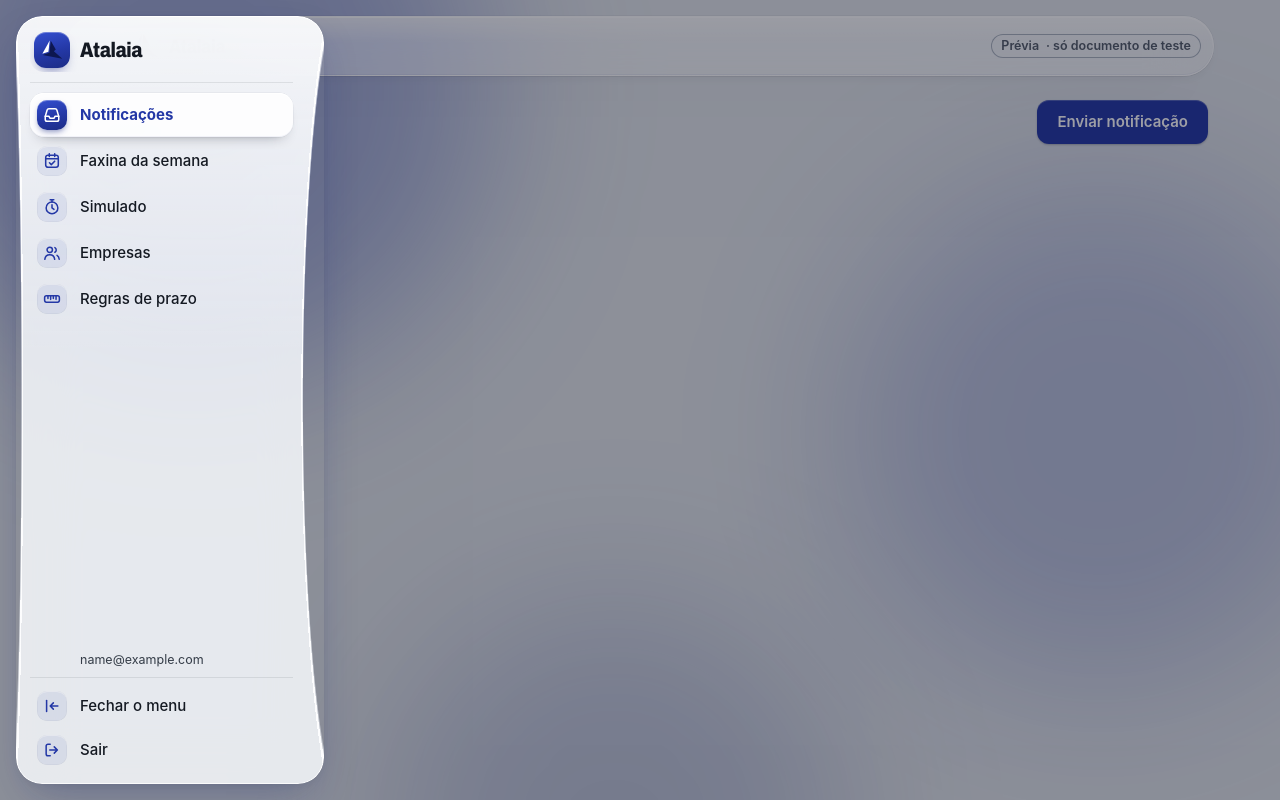
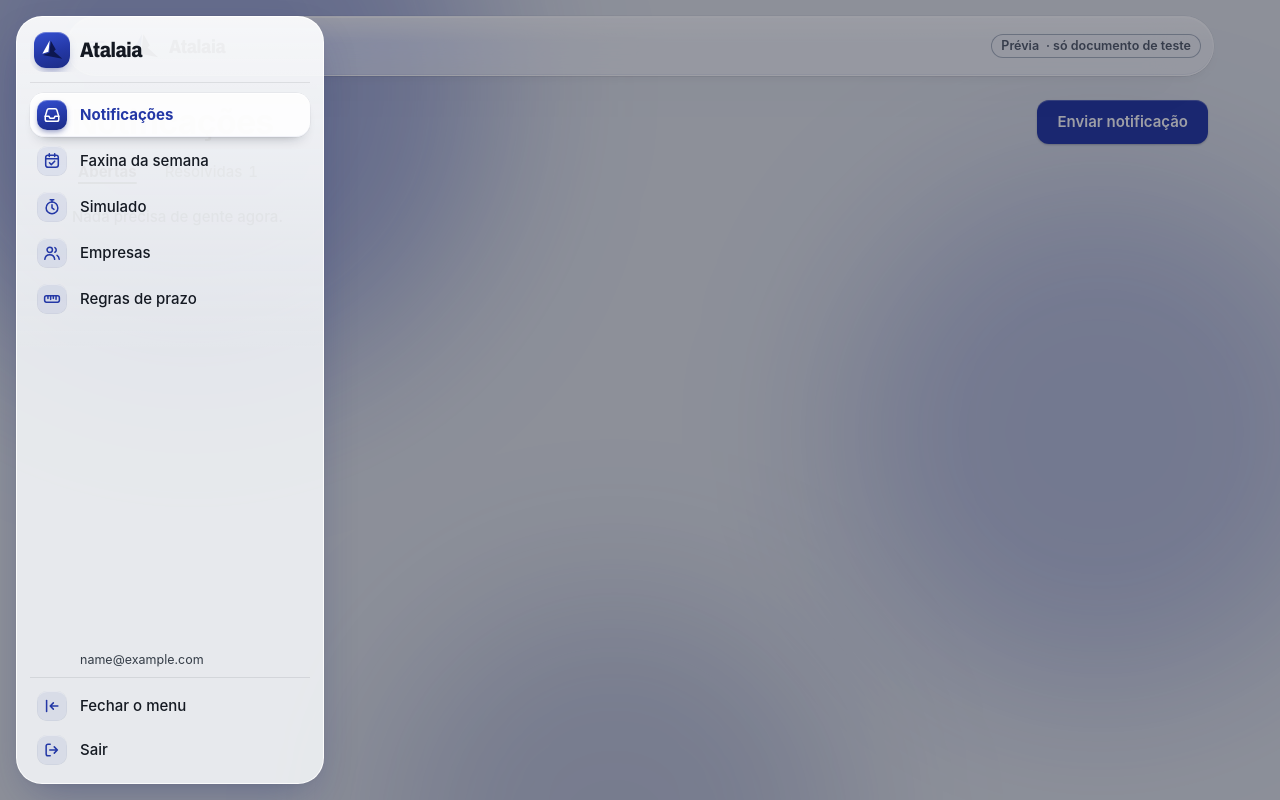
Before and after one commit to namtech-agents/atalaia, a Spring Boot app: page / in a window 1280 px wide, after a click that opens the changed part. Run offline with Spring Boot 4, Linux system fonts and the light colour scheme; a user stored in the database is signed in; empty tables hold one stand-in row (values such as "Sample post"); some of the project's set-up classes (security, data sources, template engines, error pages and the like) are left out, and stand-ins take their place; database files in the repository are not loaded.

Commit message:
fix: menu colado na borda, lados retos, empurra o conteúdo ao abrir e troca de tela sem piscar (#202)

```diff
--- a/src/main/resources/static/css/atalaia.css
+++ b/src/main/resources/static/css/atalaia.css
@@ -226,6 +226,12 @@ html { scroll-padding-top: 92px; }
 .lido { margin-top: 10px; max-height: 320px; overflow: auto; background: var(--solido); border-radius: 12px; padding: 14px; font-size: 13.5px; line-height: 1.6; white-space: pre-wrap; overflow-wrap: anywhere; }
 
 @media (prefers-reduced-motion: reduce) { *, *::before, *::after { animation: none !important; transition: none !important; } }
+/* Troca de tela sem piscar (#202): cada clique carrega uma página nova do servidor, e sem isto a tela pisca em branco
+   e o menu é redesenhado do zero. Com a transição entre páginas, o navegador funde a tela velha na nova; o menu tem
+   nome próprio, então fica parado no lugar enquanto só o conteúdo troca. Quem pediu menos movimento não ganha a
+   fusão (a troca é seca, como antes). Navegador que não conhece a regra só a ignora */
+@media (prefers-reduced-motion: no-preference) { @view-transition { navigation: auto; } }
+.menu { view-transition-name: menu; }
 @media (max-width: 860px) {
   :root { --borda: 10px; }
   .titulo h1 { font-size: 28px; }
@@ -301,7 +307,7 @@ html { scroll-padding-top: 92px; }
 
 /* =====================================================================
    O MENU LATERAL (telas de dentro; o HTML está no pedaço "topo" de fragmentos.html)
-   É o menu de vidro curvo aprovado no protótipo, sem as partes que eram só de demonstração.
+   Veio do menu de vidro do protótipo; desde a #202 tem lados retos e, aberto, empurra o conteúdo.
    COMO ABRE E FECHA, SEM JAVASCRIPT: tudo depende de UMA medida, a largura do menu.
      - Cada linha (.m-item) ocupa a largura que houver e corta o que não cabe. Com o menu em 72px sobra só
        o quadrado do desenho (44px); com 284px aparece o nome ao lado. O movimento também só olha para ela.
@@ -310,10 +316,6 @@ html { scroll-padding-top: 92px; }
    O static/js/menu.js só lembra a escolha de uma tela para a outra.
    ===================================================================== */
 
-/* O tom do vidro do menu muda quando ele abre por cima do conteúdo (fica mais leitoso). Uma variável comum troca
-   de valor de uma vez; registrada como cor, o navegador sabe passar de um tom ao outro aos poucos.
-   Navegador que não conhece @property só ignora este bloco: o tom troca de uma vez, como antes */
-@property --menu-vidro { syntax: "<color>"; inherits: true; initial-value: rgba(255, 255, 255, .54); }
 
 /* A chave: a caixa de marcar existe e recebe o foco do teclado, mas não é desenhada (quem aparece são os rótulos dela).
    visibility: visible: com a gaveta fechada o menu inteiro fica invisível, e a chave continua alcançável pelo Tab */
@@ -323,36 +325,19 @@ html { scroll-padding-top: 92px; }
 .pular:focus { transform: none; }
 .m-veu, .so-estreito { display: none; }
 
-.menu { z-index: 10; border-radius: 26px; box-shadow: var(--menu-sombra);
-  /* A CURVA: os dois lados do vidro entram para dentro no meio. Cada lado é uma "mordida" em forma de elipse com
-     o centro fora do menu: tamanho (largura e altura do raio) e posição do centro. A da direita é medida em % da
-     largura do menu, então cresce sozinha quando ele abre (5px recolhido, 20px aberto). A altura do raio faz a
-     elipse cruzar a borda reta bem onde o canto redondo começa (57,7% da altura menos 30px).
-     A altura entra como medida (--m-altura), e não como %: o Chrome e o Edge recusam raio de elipse que mistura
-     % com px, e uma declaração recusada derruba o vidro inteiro (máscara e fundo). O menu tem sempre a altura
-     da janela menos as duas bordas, no computador e na gaveta */
-  --m-altura: calc(100dvh - 2 * var(--borda));
-  --m-raio-curva: calc(var(--m-altura) * .577 - 30px);
-  --m-curva-direita: ellipse 14% var(--m-raio-curva) at 107% 50%;
-  --m-curva-esquerda: ellipse 12px var(--m-raio-curva) at -6px 50%;
-  /* o fio de luz: um risco de 1,2px logo depois da borda da elipse, do lado do vidro */
-  --m-fio: transparent 100%, var(--menu-luz) 100%, var(--menu-luz) calc(100% + 1.2px), transparent calc(100% + 1.2px);
-  --m-fundo: var(--vidro-solido); }
-/* O vidro é uma camada atrás do conteúdo. A máscara apaga as duas mordidas (só fica o que as duas camadas deixam:
-   intersect); os dois primeiros fundos riscam o fio de luz em cima do corte. A sombra fica no .menu, que não é
-   recortado: sombra de caixa só pinta do lado de fora, então não escurece o vidro por trás */
+/* Lados retos (#202). A curva que entrava nos dois lados recortava só o vidro: a sombra continuava retangular e
+   aparecia no vão do recorte, como um fantasma ao lado do menu */
+.menu { z-index: 10; border-radius: 26px; box-shadow: var(--menu-sombra); --m-fundo: var(--vidro-solido); }
+/* O vidro é uma camada atrás do conteúdo: o desfoque fica nela e não borra os nomes e os desenhos do menu */
 .menu::before { content: ""; position: absolute; inset: 0; border-radius: inherit; pointer-events: none;
-  background: radial-gradient(var(--m-curva-direita), var(--m-fio)), radial-gradient(var(--m-curva-esquerda), var(--m-fio)), var(--brilho), var(--m-fundo);
-  box-shadow: inset 0 0 0 1px var(--vidro-borda), var(--relevo);
-  mask-image: radial-gradient(var(--m-curva-direita), transparent calc(100% - 1px), #000 100%), radial-gradient(var(--m-curva-esquerda), transparent calc(100% - 1px), #000 100%);
-  mask-composite: intersect; }
+  background: var(--brilho), var(--m-fundo); box-shadow: inset 0 0 0 1px var(--vidro-borda), var(--relevo); }
 /* navegador sem desfoque fica com a folha sólida (o --m-fundo de cima), na mesma forma */
 @supports ((backdrop-filter: blur(1px)) or (-webkit-backdrop-filter: blur(1px))) {
   .menu::before { --m-fundo: var(--menu-vidro); -webkit-backdrop-filter: blur(28px) saturate(1.7); backdrop-filter: blur(28px) saturate(1.7); }
 }
 
-/* O conteúdo: uma coluna. A folga da direita acompanha a mordida (7% da largura + 9px): 14px recolhido, 29px aberto */
-.m-dentro { position: relative; height: 100%; display: flex; flex-direction: column; padding: 12px calc(7% + 9px) 12px 14px; overflow: hidden auto; }
+/* O conteúdo: uma coluna, com a mesma folga dos dois lados */
+.m-dentro { position: relative; height: 100%; display: flex; flex-direction: column; padding: 12px 14px; overflow: hidden auto; }
 .m-lista, .m-pe { list-style: none; margin: 0; padding: 0; }
 .m-lista { flex: 1; display: flex; flex-direction: column; gap: 2px; margin-top: 10px; padding-top: 10px; border-top: 1px solid var(--fio); }
 .m-pe { padding-top: 6px; border-top: 1px solid var(--fio); }
@@ -387,33 +372,30 @@ html { scroll-padding-top: 92px; }
 @media (min-width: 861px) and (hover: hover) and (pointer: fine) {
   /* :has(> .menu): só a página que tem menu (com a sessão aberta) vira grade de duas colunas.
      --m-coluna é o espaço que o menu ocupa ao lado do conteúdo: 72px, ou 284px quando fixado.
-     A largura máxima soma a coluna, para o conteúdo continuar com a largura que já tinha */
-  .pagina:has(> .menu) { --m-coluna: 72px; display: grid; grid-template-columns: var(--m-coluna) minmax(0, 1fr); grid-template-rows: auto 1fr; gap: 14px 16px; align-items: start; max-width: calc(1180px + 16px + var(--m-coluna)); }
-  /* FIXAR NÃO ANIMA, de propósito: a coluna cresce de uma vez. Animar a coluna refaria a arrumação do conteúdo
-     inteiro a cada quadro (o texto requebra, a moldura do PDF muda de tamanho, os painéis de vidro desfocam de novo),
-     e isso engasga. É um gesto raro, e a escolha fica lembrada de uma tela para a outra */
-  .pagina:has(.m-chave:checked) { --m-coluna: 284px; }
-  .pagina:has(> .menu) > :is(.topo, main) { grid-column: 2; }
+     A página ocupa a janela inteira (max-width: none) para o menu ficar colado na borda esquerda: se a página fosse
+     uma caixa centralizada, em tela larga o menu iria junto para perto do meio (#202). Quem tem largura máxima é o
+     conteúdo, logo abaixo */
+  .pagina:has(> .menu) { --m-coluna: 72px; display: grid; grid-template-columns: var(--m-coluna) minmax(0, 1fr); grid-template-rows: auto 1fr; gap: 14px 16px; align-items: start; max-width: none;
+    /* O MOVIMENTO: o menu aberto EMPURRA o conteúdo (#202), então quem anima é a coluna da grade, e o menu só
+       acompanha a largura dela. Recolher: espera 0,15s (perdoa quem tira o mouse um instante) e fecha em 0,18s,
+       mais rápido do que abre, para devolver logo o espaço do conteúdo */
+    transition: grid-template-columns .18s var(--sair) .15s; }
+  /* Abrir pelo mouse: espera 0,1s, para quem só atravessa o menu não sacudir a tela inteira, e abre em 0,22s */
+  .pagina:has(> .menu:hover) { --m-coluna: 284px; transition-duration: .22s; transition-delay: .1s; }
+  /* SEM MOVIMENTO em dois casos. Teclado dentro do menu: quem usa o teclado anda rápido, e animação ali só atrasa.
+     Fixado: a tela seguinte já nasce com o menu aberto, sem abrir de novo a cada página.
+     Esta regra vem depois da do mouse e pesa o mesmo, então ganha dela */
+  .pagina:has(> .menu :focus-visible), .pagina:has(.m-chave:checked) { --m-coluna: 284px; transition: none; }
+  /* Chegou de um clique no menu aberto pelo mouse: a tela já nasce aberta (o menu.js põe .m-segue e tira quando
+     o mouse sai, e aí o menu fecha com o movimento de recolher) */
+  .pagina.m-segue { --m-coluna: 284px; transition: none; }
+  /* O conteúdo continua com no máximo 1180px (linhas longas demais cansam a leitura) e fica no meio do espaço
+     que sobra ao lado do menu. width: 100% porque, numa grade, justify-self: center encolheria o conteúdo até o texto */
+  .pagina:has(> .menu) > :is(.topo, main) { grid-column: 2; width: 100%; max-width: 1180px; justify-self: center; }
 
-  /* Preso no alto, da altura da janela. A coluna da grade tem 72px; aberto, o menu passa por cima do conteúdo.
-     O MOVIMENTO: a largura e o tom do vidro mudam juntos. Cada estado escolhe dois números, --m-tempo (quanto dura)
-     e --m-espera (quanto espera antes de começar), e vale sempre o par do estado de CHEGADA.
-     Aqui está o par de recolher: espera 0,15s (perdoa quem tira o mouse um instante) e fecha em 0,18s, mais rápido
-     do que abre, para devolver logo o conteúdo que estava coberto.
-     Largura é arrumação (o navegador refaz as contas a cada quadro), mas aqui só as do próprio menu: ele passa por
-     cima do conteúdo, que não sai do lugar. container-type: as linhas de dentro ficam sabendo a largura do menu */
-  .menu { grid-column: 1; grid-row: 1 / 3; position: sticky; top: var(--borda); width: 72px; height: calc(100vh - 2 * var(--borda)); height: calc(100dvh - 2 * var(--borda)); container-type: inline-size;
-    --m-tempo: .18s; --m-espera: .15s; transition: var(--m-tempo) var(--sair) var(--m-espera); transition-property: width, --menu-vidro; }
-  /* aberto por cima do conteúdo, pelo teclado ou pelo mouse. O vidro fica mais leitoso porque há texto atrás dele */
-  .menu:has(:focus-visible) { width: 284px; --menu-vidro: rgba(246, 248, 251, .86); }
-  /* espera 0,1s antes de abrir: quem só atravessa o menu com o mouse não abre nada, nem vê o vidro piscar */
-  .menu:hover { width: 284px; --menu-vidro: rgba(246, 248, 251, .86); --m-tempo: .22s; --m-espera: .1s; }
-  /* fixado: fica aberto e o conteúdo vai para o lado (a coluna da grade cresce), então o vidro volta ao normal.
-     (:has(.m-chave:checked) pesa mais que :hover e que :has(:focus-visible): o tom do fixado vence os dois) */
-  .menu:has(.m-chave:checked) { width: 284px; --menu-vidro: rgba(255, 255, 255, .54); }
-  /* SEM MOVIMENTO em dois casos. Teclado dentro do menu (a chave mora nele): quem usa o teclado anda rápido, e
-     animação ali só atrasa. Fixado: a tela seguinte já nasce com o menu aberto, sem abrir de novo a cada página */
-  .menu:has(:focus-visible, .m-chave:checked) { transition: none; }
+  /* Preso no alto, da altura da janela, com a largura da coluna 1 (a grade estica o menu até ela).
+     container-type: as linhas de dentro ficam sabendo a largura do menu */
+  .menu { grid-column: 1; grid-row: 1 / 3; position: sticky; top: var(--borda); height: calc(100vh - 2 * var(--borda)); height: calc(100dvh - 2 * var(--borda)); container-type: inline-size; }
   /* Os nomes só aparecem quando há lugar para eles. Sem isso, enquanto o menu abre, cada nome surgiria cortado
      com reticências ("Not…"). Quem decide é a largura do menu naquele quadro (consulta de contêiner), então a
      espera do mouse já vem junto. Somem mais rápido (0,08s) do que aparecem (0,16s).
--- a/src/main/resources/static/js/menu.js
+++ b/src/main/resources/static/js/menu.js
@@ -2,7 +2,8 @@
 // O menu abre, fecha e fixa sem este arquivo: quem faz isso é o CSS, lendo a caixa de marcar #menu-aberto
 // (fragmentos.html). Aqui fica só o que o CSS não consegue:
 //   1. lembrar, de uma tela para a outra, se a pessoa deixou o menu fixado (só no computador);
-//   2. no celular, fechar a gaveta com a tecla Esc e deixar o resto da tela parado enquanto ela está aberta.
+//   2. no celular, fechar a gaveta com a tecla Esc e deixar o resto da tela parado enquanto ela está aberta;
+//   3. manter o menu aberto na tela seguinte quando a pessoa clica num item com ele aberto pelo mouse.
 // Não é chamado dentro da página (a CSP proíbe script embutido): entra pelo <head>, com defer.
 
 const chave = document.getElementById('menu-aberto');
@@ -18,6 +19,32 @@ if (chave) {
   // Em janela privada o navegador pode recusar o localStorage: o menu só não lembra
   const lembrar = () => { try { return localStorage.getItem(GUARDADO) === '1'; } catch (e) { return false; } };
   const guardar = fixo => { try { localStorage.setItem(GUARDADO, fixo ? '1' : '0'); } catch (e) { /* segue sem guardar */ } };
+
+  // 3. Clicou num item com o menu aberto pelo mouse (#202): a tela seguinte nasce com ele aberto, em vez de nascer
+  //    fechada e abrir de novo, empurrando o conteúdo de um lado para o outro a cada clique. sessionStorage: vale
+  //    só para esta aba e só para o próximo carregamento. Ao tirar o mouse, ele volta ao normal (fecha devagar)
+  const PASSAGEM = 'atalaia-menu-passagem';
+  const pagina = chave.closest('.pagina');
+  const menu = chave.closest('.menu');
+  menu.addEventListener('click', clique => {
+    if (computador.matches && !chave.checked && clique.target.closest('a.m-item') && menu.matches(':hover')) {
+      try { sessionStorage.setItem(PASSAGEM, '1'); } catch (e) { /* só não segura o menu aberto */ }
+    }
+  });
+  try {
+    if (sessionStorage.getItem(PASSAGEM) === '1') {
+      sessionStorage.removeItem(PASSAGEM);
+      pagina.classList.add('m-segue');
+      // Solta quando o mouse se mexer de verdade e estiver fora do menu. Não dá para usar "mouseleave": durante a
+      // troca de tela a fusão cobre a página por um instante e o navegador acha que o mouse saiu
+      const soltar = () => {
+        if (menu.matches(':hover')) return;
+        pagina.classList.remove('m-segue');
+        document.removeEventListener('mousemove', soltar);
+      };
+      document.addEventListener('mousemove', soltar);
+    }
+  } catch (e) { /* sem sessionStorage, o menu só nasce fechado */ }
 
   // inert: com a gaveta aberta, o teclado e o leitor de tela não entram no que está atrás dela
   const parar = () => { atras.forEach(peca => { peca.inert = !computador.matches && chave.checked; }); };
```
